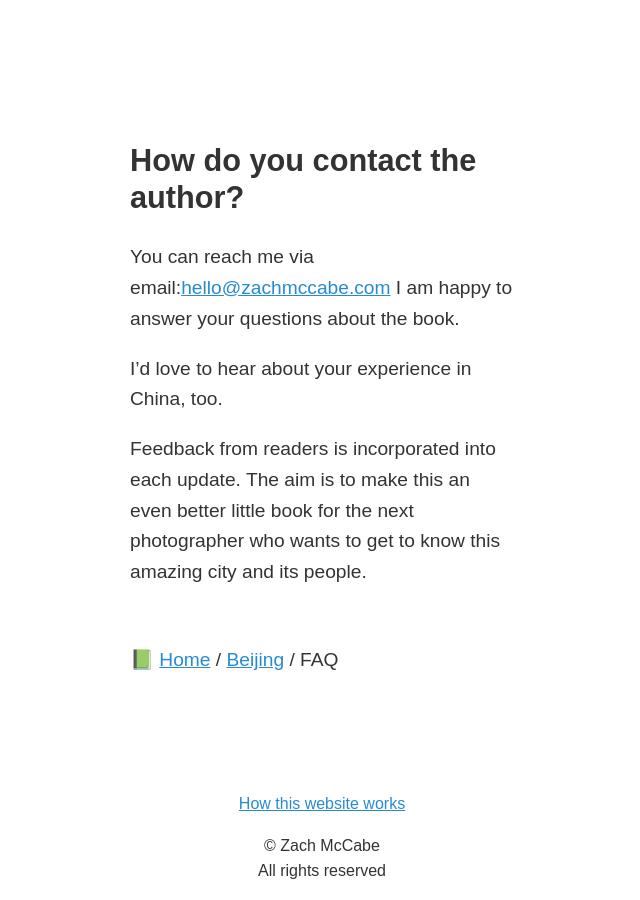
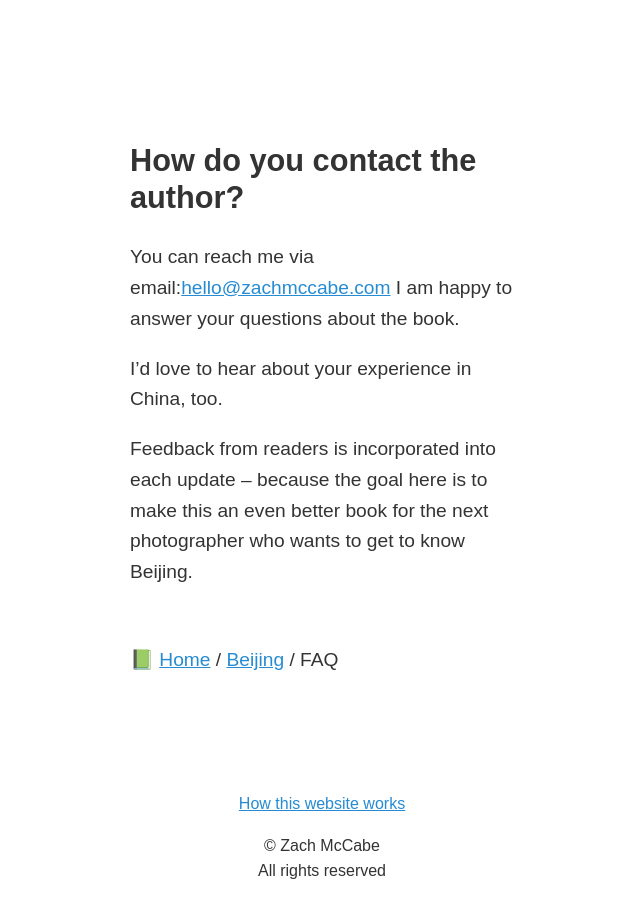
Before and after one commit to zachmccabe/zachmccabe.github.io, a Jekyll site: the page built from _beijing/faq.md, in a window 1280 px wide and 900 px high, scrolled down 7188 px. Shown: the whole window, without its empty margins (318-958 px from the left). Built offline with Jekyll 4.4.1, drawn with Linux system fonts in a browser that asks for light colours.

Commit message:
Update faq.md

```diff
--- a/_beijing/faq.md
+++ b/_beijing/faq.md
@@ -131,4 +131,4 @@ I am happy to answer your questions about the book.
 
 I'd love to hear about your experience in China, too.
 
-Feedback from readers is incorporated into each update. The aim is to make this an even better little book for the next photographer who wants to get to know this amazing city and its people.
+Feedback from readers is incorporated into each update -- because the goal here is to make this an even better book for the next photographer who wants to get to know Beijing.
```
